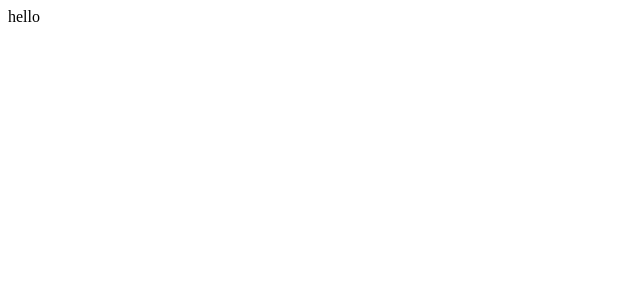
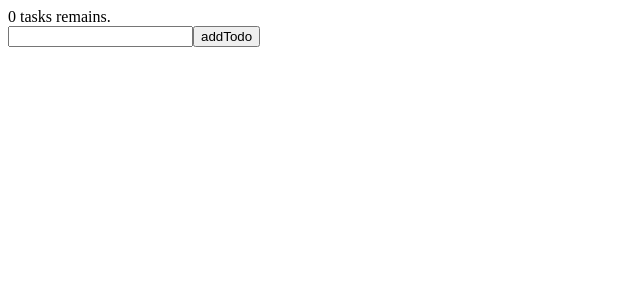
Before and after one commit to acro5piano/reselect-test, a React app: page / in a window 1280 px wide. Shown: the top 300 px of the page, without its empty margins (0-640 px from the left). Built offline with nearby package versions, Linux system fonts and the light colour scheme; the HTML template or start-up script is replaced by a standard one.

Commit message:
reselect!

```diff
--- a/src/App.js
+++ b/src/App.js
@@ -1,5 +1,12 @@
 import React from 'react'
+import { createSelector } from 'reselect'
+import { Provider } from 'react-redux'
+import store from './redux'
+import TodoPage from './pages/TodoPage'
 
-const App = () => <div>hello</div>
-
+const App = () => (
+  <Provider store={store}>
+    <TodoPage />
+  </Provider>
+)
 export default App
--- /dev/null
+++ b/src/models.js
@@ -0,0 +1,16 @@
+import uuid from 'uuid'
+
+export class Todo {
+  id = uuid()
+  title = ''
+  completed = false
+
+  constructor({ title }) {
+    this.title = title
+  }
+
+  toggleComplete() {
+    this.completed = !this.completed
+    return this
+  }
+}
--- /dev/null
+++ b/src/pages/TodoPage.js
@@ -0,0 +1,61 @@
+import React, { useState } from 'react'
+import { connect } from 'react-redux'
+import { ADD_TODO, TOGGLE_TODO } from '../redux'
+import { Todo } from '../models'
+import { createSelector } from 'reselect'
+
+const incompleteTodosSelector = state => state.todos.filter(todo => !todo.completed)
+
+const incompleteTodosCountSelector = createSelector(
+  incompleteTodosSelector,
+  todos => todos.length,
+)
+
+function mapStateToProps(state) {
+  return {
+    incompleteTodosCount: incompleteTodosCountSelector(state),
+    todos: state.todos,
+  }
+}
+
+function mapDispatchToProps(dispatch) {
+  return {
+    addTodo: title =>
+      dispatch({
+        type: ADD_TODO,
+        todo: new Todo({ title }),
+      }),
+    toggleTodo: id =>
+      dispatch({
+        type: TOGGLE_TODO,
+        id,
+      }),
+  }
+}
+
+export const TodoPage = ({ todos, incompleteTodosCount, addTodo, toggleTodo }) => {
+  const [value, setValue] = useState('')
+
+  const submit = () => {
+    addTodo(value)
+    setValue('')
+  }
+
+  return (
+    <div>
+      <div>{incompleteTodosCount} tasks remains.</div>
+      {todos.map(todo => (
+        <div key={todo.id} onClick={() => toggleTodo(todo.id)}>
+          {todo.id} {todo.title} {todo.completed ? '✔' : ''}
+        </div>
+      ))}
+      <input onChange={e => setValue(e.target.value)} value={value} />
+      <button onClick={submit}>addTodo</button>
+    </div>
+  )
+}
+
+export default connect(
+  mapStateToProps,
+  mapDispatchToProps,
+)(TodoPage)
--- /dev/null
+++ b/src/redux/index.js
@@ -0,0 +1,23 @@
+import { createStore, combineReducers, applyMiddleware } from 'redux'
+import thunk from 'redux-thunk'
+import { Todo } from '../models'
+
+export const ADD_TODO = 'ADD_TODO'
+export const TOGGLE_TODO = 'TOGGLE_TODO'
+
+const todos = (todos = [], action) => {
+  switch (action.type) {
+    case ADD_TODO:
+      return [...todos, action.todo]
+    case TOGGLE_TODO:
+      return todos.filter(todo => (todo.id === action.id ? todo.toggleComplete() : todo))
+    default:
+      return todos
+  }
+}
+
+const reducers = { todos }
+
+const store = createStore(combineReducers(reducers), applyMiddleware(thunk))
+
+export default store
```
Also changed, not shown: package.json (+8 -1 lines), .babelrc, 1 other file (tests, documents, lock files or other folders).
